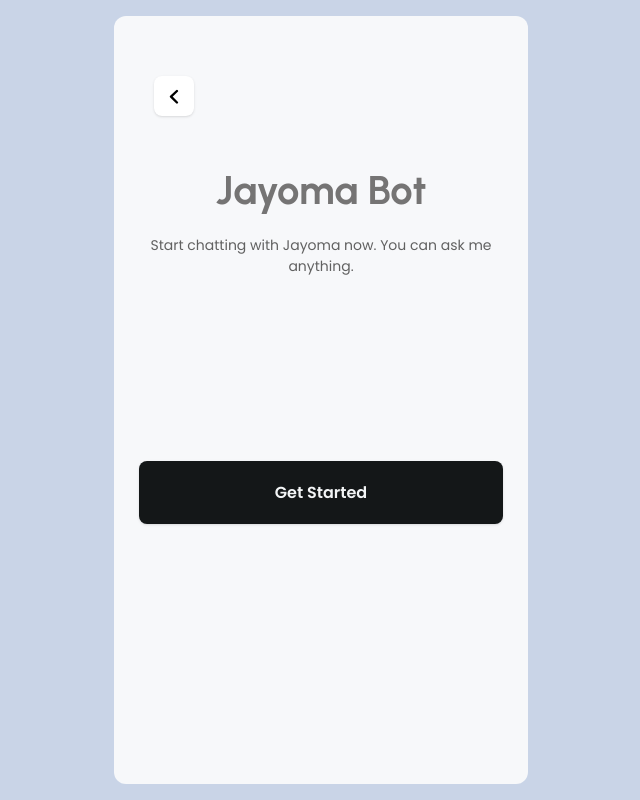
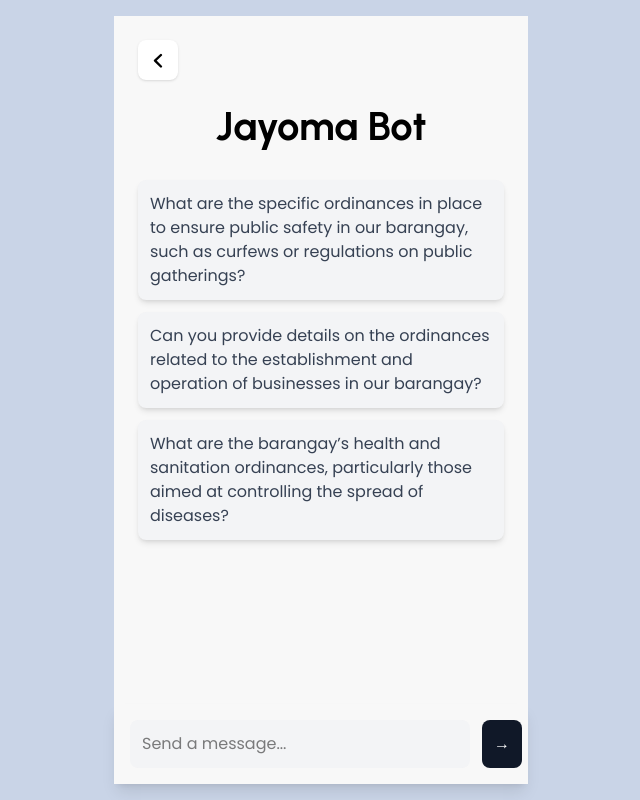
Before and after one commit to christiantriadataro/jayoma-bot-web-app, a React (Vite) app: page /chatbot in a window 1280 px wide. Shown: the whole page, without its empty margins (319-959 px from the left). Built offline with nearby package versions, Linux system fonts and the light colour scheme.

Commit message:
feat: ✨ added a chatbot feature

```diff
--- a/src/pages/Chatbot.tsx
+++ b/src/pages/Chatbot.tsx
@@ -1,54 +1,109 @@
   import '../styles/Chat.css';
+  import { useState, FormEvent } from "react";
   import Back from "../components/single-components/Back.tsx";
-import CustomButton from "../components/single-components/CustomButton.tsx";
 
-// interface IMessageProps {
-//     text: string;
-//     sender: string;
-// }
+
+  interface IMessageProps {
+    text: string;
+    sender: "user" | "bot";
+  }
 
   const ChatBot = () => {
-    // const [messages, setMessages] = useState<IMessageProps[]>([]);
-    // const [inputValue, setInputValue] = useState('');
-    //
-    // const handleSendMessage = (e: FormEvent<HTMLFormElement>) => {
-    //     e.preventDefault();
-    //     if (!inputValue.trim()) return;
-    //
-    //
-    //     setMessages([...messages, {text: inputValue, sender: 'user'}]);
-    //
-    //
-    //     setTimeout(() => {
-    //         setMessages((prevMessages) => [
-    //             ...prevMessages,
-    //             {text: 'I am a bot.', sender: 'bot'},
-    //         ]);
-    //     }, 1000);
-    //
-    //     setInputValue('');
-    // };
+    const [messages, setMessages] = useState<IMessageProps[]>([]);
+    const [inputValue, setInputValue] = useState("");
+    const [hasStartedChat, setHasStartedChat] = useState(false);
+
+    const addMessage = (text: string, sender: "user" | "bot") => {
+      setMessages((prevMessages) => [...prevMessages, { text, sender }]);
+    };
+
+    const handleSendMessage = (e: FormEvent<HTMLFormElement>) => {
+      e.preventDefault();
+      if (!inputValue.trim()) return;
+
+      addMessage(inputValue, "user");
+      setHasStartedChat(true);
+      setInputValue("");
+
+      setTimeout(() => {
+        addMessage("Welcome to Jayoma chatbot.", "bot");
+      }, 1000);
+    };
+
+    const handlePredefinedQuestionClick = (question: string) => {
+      addMessage(question, "user");
+      setHasStartedChat(true);
+
+      setTimeout(() => {
+        addMessage("This is a response to your question.", "bot");
+      }, 1000);
+    };
+
+    const predefinedQuestions = [
+      "What are the specific ordinances in place to ensure public safety in our barangay, such as curfews or regulations on public gatherings?",
+      "Can you provide details on the ordinances related to the establishment and operation of businesses in our barangay?",
+      "What are the barangay’s health and sanitation ordinances, particularly those aimed at controlling the spread of diseases?",
+    ];
 
     return (
-        <div className="relative flex flex-col px-[25px] w-full h-full items-center">
-            <Back cn="absolute top-15 left-10"/>
-            <div className="mb-5 mt-36 gap-10 flex flex-col justify-between items-center">
+      <div className="relative flex flex-col w-full h-full bg-[#f8f8f8]">
+        <Back cn="absolute top-6 left-6" />
 
-                <div>
-                    <h1 className="font-urbanist text-[#757474] font-bold text-[40px] w-full text-center">Jayoma
-                        Bot</h1>
-
-                    <p className="mt-[15px]  text-[14px] text-center text-[#616161]">Start chatting with Jayoma
-                        now.
-                        You can ask me anything.</p>
-                </div>
-                <CustomButton text="Get Started" variant="black" cn="mt-36"/>
-
+        <div className="mt-20 text-center">
+          <h1 className="font-urbanist font-bold text-[40px]">Jayoma Bot</h1>
         </div>
 
+        {!hasStartedChat && (
+          <div className="mt-6 flex flex-col gap-3 px-6">
+            {predefinedQuestions.map((question, index) => (
+              <div
+                key={index}
+                className="p-3 bg-gray-100 rounded-lg shadow-md text-gray-700 text-left cursor-pointer"
+                onClick={() => handlePredefinedQuestionClick(question)}
+              >
+                {question}
+              </div>
+            ))}
+          </div>
+        )}
 
+          <div className="flex flex-col flex-grow px-6 mt-6 overflow-y-auto max h-[60vh]">
+          {messages.map((msg, index) => (
+            <div
+              key={index}
+              className={`p-3 max-w-[75%] rounded-lg shadow-md mb-2 ${
+                msg.sender === "user"
+                  ? "bg-gray-900 text-white self-end"
+                  : "bg-gray-200 text-gray-700 self-start"
+              }`}
+            >
+              {msg.text}
+            </div>
+          ))}
+        </div>
+
+        <div className="fixed bottom-0 left-0 right-0 bg-white shadow-lg"></div>
+        <form
+          onSubmit={handleSendMessage}
+          className="p-4  shadow-lg flex items-center w-full"
+        >
+          <input
+            type="text"
+            value={inputValue}
+            onChange={(e) => setInputValue(e.target.value)}
+            placeholder="Send a message..."
+            className="flex-grow p-3 border-none outline-none rounded-lg bg-gray-100"
+          />
+          <button
+            type="submit"
+            className="ml-3 p-3 bg-gray-900 text-white rounded-lg"
+          >
+            →
+          </button>
+        </form>
       </div>
     );
   };
 
+
   export default ChatBot;
```
Lines whose indentation alone changed are shown as unchanged.
